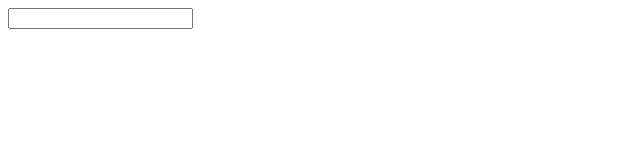
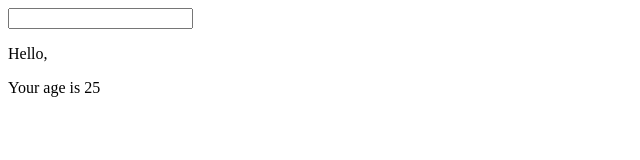
Before and after one commit to Rushizo/EserciziReact, a React (Create React App) app in the folder esercizi_da_inviare/: page / in a window 1280 px wide. Shown: the top 160 px of the page, without its empty margins (0-640 px from the left). Built offline with nearby package versions, Linux system fonts and the light colour scheme.

Commit message:
Exercise 20 done

```diff
--- /dev/null
+++ b/esercizi_da_inviare/src/Age.js
@@ -0,0 +1,10 @@
+
+const Age = (props) => {
+        return (
+            <>
+                {props.age > 18 ? <p>Your age is {props.age}</p> : <p>You are very young!</p>}
+            </>
+        )
+}
+
+export default Age
--- a/esercizi_da_inviare/src/App.js
+++ b/esercizi_da_inviare/src/App.js
@@ -1,9 +1,11 @@
 import InteractiveWelcome from "./InteractiveWelcome"
+
 
 const App = () =>{
     return(
         <>
             <InteractiveWelcome  />
+
         </>
     )
 }
--- a/esercizi_da_inviare/src/InteractiveWelcome.js
+++ b/esercizi_da_inviare/src/InteractiveWelcome.js
@@ -1,7 +1,19 @@
+import { useState } from "react"
+import Welcome from "./Welcome"
 
 const InteractiveWelcome = () => {
+    const [name, setName] = useState("")
+
+    function handleName(event){
+        setName(event.target.value)
+    }
+
+
     return(
-        <input></input>
+        <>
+            <input type="text" value={name} onInput={handleName}></input>
+            <Welcome name={name} age={25}/>
+        </>
     )
 }
 
--- /dev/null
+++ b/esercizi_da_inviare/src/Welcome.js
@@ -0,0 +1,13 @@
+import Age from "./Age"
+
+const Welcome = (props) =>{
+    return(
+        <>
+            {/* {props.name === "John" ? <p>Hello, {props.name}</p> : <p>Your Name is not John</p>} */}
+            <p>Hello, {props.name}</p>
+            <Age age={props.age}/>
+        </>
+    )
+}
+
+export default Welcome
```
